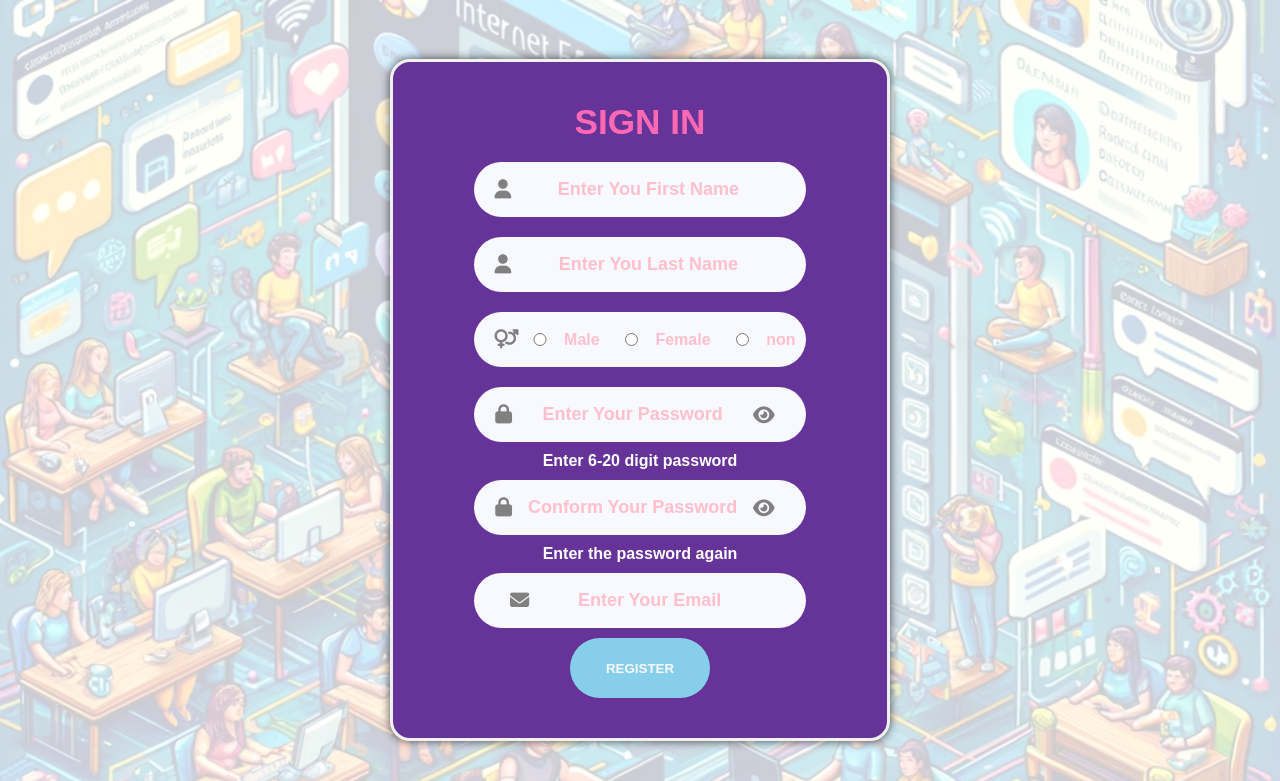
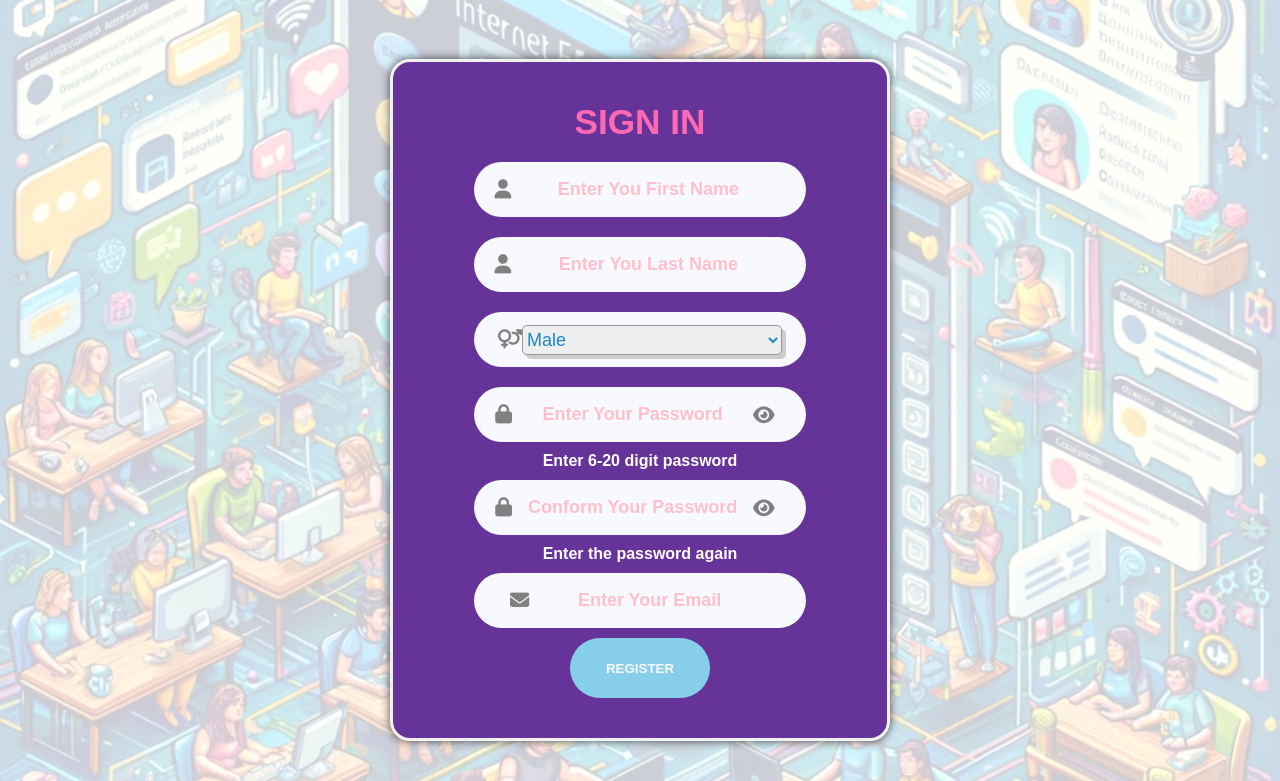
Before and after one commit to kyra-luo/flaskProject, a Flask app: page /register in a window 1280 px wide. Shown: the top 781 px of the page. Run offline with Flask 3, Linux system fonts and the light colour scheme; some libraries are stand-ins or nearby versions.

Commit message:
add change for register, make it as jinjia2 style. and also add form=form inner routes.py

```diff
--- a/app/form.py
+++ b/app/form.py
@@ -24,7 +24,7 @@ class LoginForm(FlaskForm):
 class RegisterForm(FlaskForm):
     Firstname = StringField(validators=[DataRequired()])
     Lastname = StringField(validators=[DataRequired()])
-    gender = SelectField(choices=[('1', 'Male'), ('2', 'Female'),('3', 'non')], validators=[DataRequired()])
+    gender = SelectField(choices=[('1', 'Male'), ('2', 'Female'),('3', 'non-binary')], validators=[DataRequired()])
     Password = PasswordField(validators=[DataRequired()])
     confirm_Password = PasswordField('Confirm Password', validators=[
         DataRequired(),
--- a/app/routes.py
+++ b/app/routes.py
@@ -21,7 +21,7 @@ def login():
     if form.validate_on_submit():
         # 执行登录逻辑
         pass
-    return render_template('login.html', title='Sign In',form=form)
+    return render_template('login.html', title='Sign In', form=form)
 
 @app.route('/register', methods=['GET', 'POST'])
 def regi():
@@ -29,7 +29,7 @@ def regi():
     if form.validate_on_submit():
         # add some conditions
         pass
-    return render_template('register.html',title='register')
+    return render_template('register.html', title='register', form=form)
 
 @app.route('/community', methods=['GET', 'POST'])
 def commui():
--- a/app/templates/register.html
+++ b/app/templates/register.html
@@ -17,20 +17,16 @@
                 <h2 class="title">SIGN IN</h2>
               <div class="input_box">
                     <i class="fa-solid fa-user"></i>
-                  <label for="ipt0"></label><input id="ipt0" placeholder="Enter You First Name" required type="text">
+                  {{form.Firstname(id="ipt0",placeholder="Enter You First Name")}}
                 </div>
                 <div class="input_box">
                     <i class="fa-solid fa-user"></i>
-                    <label for="ipt1"></label><input id="ipt1" placeholder="Enter You Last Name" required type="text">
+                    {{form.Lastname(id="ipt1",placeholder="Enter You Last Name")}}
                 </div>
-                <div class="gender_box">
+                <div class="input_box">
                     <i class="fa-solid fa-venus-mars"></i>
-                    <input type="radio" id="male" name="gender" value="Male">
-                    <label for="male" class="gender">Male</label>
-                    <input type="radio" id="female" name="gender" value="Female">
-                    <label for="female" class="gender">Female</label>
-                    <input type="radio" id="non" name="gender" value="non">
-                    <label for="non" class="gender">non</label>
+                    {{form.gender(id='gendertype')}}
+
 
                 </div>
 
```
